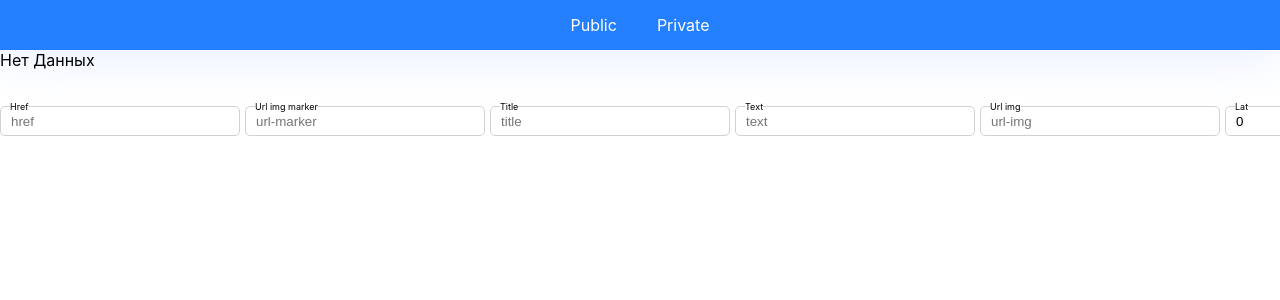
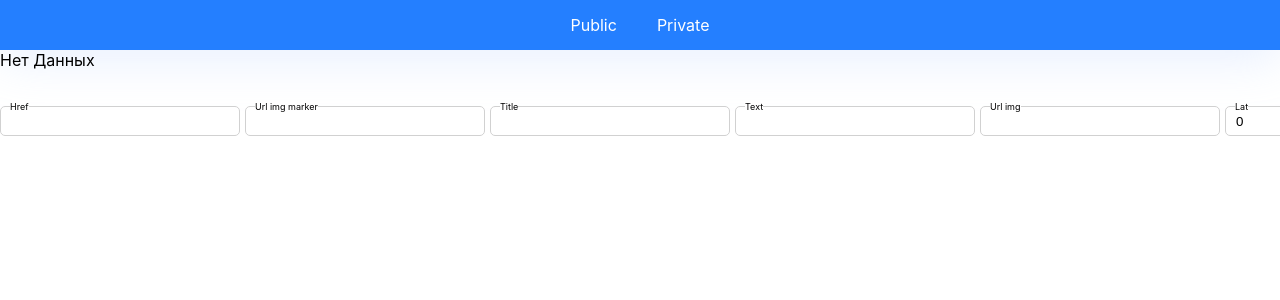
Before and after one commit to Irbis007/todo3, a React (Create React App) app: page / in a window 1280 px wide. Shown: the top 300 px of the page. Built offline with nearby package versions, Linux system fonts and the light colour scheme; no server answers.

Commit message:
simplified add new item

```diff
--- a/src/addNewItem/AddNewItem.js
+++ b/src/addNewItem/AddNewItem.js
@@ -1,201 +1,190 @@
-import { Component } from 'react'
-import {CgMathPlus} from 'react-icons/cg'
+import { Component } from "react";
+import { CgMathPlus } from "react-icons/cg";
 
-import DataList from '../listItem/DataList/DataList';
-import InputItem from '../listItem/item/Item';
+import DataList from "../listItem/DataList/DataList";
+import InputItem from "../listItem/item/Item";
 
-import './addNewItem.css'
+import "./addNewItem.css";
 
-
-class AddNewItem extends Component{
+class AddNewItem extends Component {
   constructor(props) {
     super(props);
     this.state = {
-            href: '',
-            urlMarker: '',
-            title: '',
-            text: '',
-            urlImg: '',
+      href: "",
+      urlMarker: "",
+      title: "",
+      text: "",
+      urlImg: "",
       lat: 0,
       lng: 0,
 
-            links: [
-                {url: '', name: ''}
-            ]
+      links: [{ url: "", name: "" }],
+    };
   }
-    }
-    changeValue = (e) =>{
-        this.setState({[e.target.name]: e.target.value})
-    }
-    onAddItem = (e) =>{
-        e.preventDefault()
+  changeValue = (e) => {
+    this.setState({ [e.target.name]: e.target.value });
+  };
+  onAddItem = (e) => {
+    e.preventDefault();
     this.props.onAddData({
       href: this.state.href,
       urlImgMarker: this.state.urlMarker,
 
       bangalore: {
         lat: +this.state.lat,
-                lng: +this.state.lng
+        lng: +this.state.lng,
       },
       dataPopup: {
         title: this.state.title,
         text: this.state.text,
         urlImg: this.state.urlImg,
-                links: this.state.links
-            }
-        })
+        links: this.state.links,
+      },
+    });
     this.setState({
-            href: '',
-            urlMarker: '',
-            title: '',
-            text: '',
-            urlImg: '',
+      href: "",
+      urlMarker: "",
+      title: "",
+      text: "",
+      urlImg: "",
       lat: 0,
       lng: 0,
-            links: [
-                {url: '', name: ''}
-            ]
-        })
+      links: [{ url: "", name: "" }],
+    });
+  };
+
+  createId = () => {
+    return Math.random() * (10000 - -10000) + -10000;
+  };
+
+  getData = (value, id) => {
+    if (this.state.links) {
+      this.state.links.map((item) => {
+        if (id === item.linkId) {
+          item.url = value.url;
+          item.name = value.name;
+          return item;
+        } else return item;
+      });
     }
+  };
 
-    createId = () =>{
-        return Math.random() * (10000 - -10000) + -10000;
-    }
-
-    getData = (value, id) =>{
-        if(this.state.links){
-            this.state.links.map(item =>{
-                if(id === item.linkId){
-                    item.url = value.url
-                    item.name = value.name
-                    return item
-                } else return item
-            })
-        }
-    }
-
-    onAddLinks = (e) =>{
-        e.preventDefault()
-        let newArr = this.state.links
-        let linkId = this.createId()
-        newArr.push({url: '', name: '', linkId: `${linkId}`})
-        this.setState({links: newArr})
-    }
-
-/* fsdbgnhmjgl;,hfknjbd hdjvgdjbfknglmh;,'''''' ksfn,dnt;kmehiprgbouewjsvnltnejoihprgobuelnwksm.vfnivougevwabsd */
-
-    deleteListItem = (id) =>{
-        this.setState(({links}) => {
+  onAddLinks = (e) => {
+    e.preventDefault();
+    let newArr = this.state.links;
+    let linkId = this.createId();
+    newArr.push({ url: "", name: "", linkId: `${linkId}` });
+    this.setState({ links: newArr });
+  };
+  deleteListItem = (id) => {
+    this.setState(({ links }) => {
       return {
-                links: links.filter(item => item.linkId !== id)
-            }
-        })
-    }
-
+        links: links.filter((item) => item.linkId !== id),
+      };
+    });
+  };
 
   render() {
-        const {href, urlMarker, title, text, urlImg, lat, lng, links} = this.state
+    const { href, urlMarker, title, text, urlImg, lat, lng, links } =
+      this.state;
 
+    const elem = links.map((item, i) => {
+      let deleteItem;
+      let label = false;
+      if (i < 1) {
+        label = true;
+      }
+      if (i < 1) {
+        deleteItem = false;
+      } else {
+        deleteItem = true;
+      }
+      if (!item.linkId) {
+        item.linkId = `${this.createId()}`;
+      }
+      return (
+        <DataList
+          url={item.url}
+          name={item.name}
+          key={item.linkId}
+          linkId={item.linkId}
+          getData={this.getData}
+          deleteItem={deleteItem}
+          onDelete={this.deleteListItem}
+          label={label}
+        />
+      );
+    });
 
-
-        const elem = links.map((item, i) =>{
-            let deleteItem;
-            let label =false
-            if(i< 1){
-                label = true
-            }
-            if(i < 1){
-                deleteItem = false;
-            } else {deleteItem = true}
-            if(!item.linkId){
-                item.linkId = `${this.createId()}`
-            }
-            return(
-                <DataList url={item.url} name={item.name} key={item.linkId} linkId={item.linkId} getData={this.getData} deleteItem={deleteItem} onDelete={this.deleteListItem} label={label}/>
-            )
-        })
-
-
-        return(
+    return (
       <div className="add__item">
-                <form action="" >
+        <form action="">
           <ul className="list">
-                    <li className="item">
-                        <label htmlFor="href">Href</label>
-                        <input type="text" id="href"
-                            placeholder='href'
-                            name='href'
-                            value={href}
-                            onChange={this.changeValue}
+            <InputItem
+              label="Href"
+              id="href"
+              name="href"
+              onChangeValue={this.changeValue}
+              valueProp={href}
             />
-                    </li>
-                    <li className="item">
-                        <label htmlFor="url-marker">Url img marker</label>
-                        <input type="text" id="url-marker"
-                            placeholder='url-marker'
-                            name='urlMarker'
-                            value={urlMarker}
-                            onChange={this.changeValue}
+            <InputItem
+              label="Url img marker"
+              id="url-marker"
+              name="urlMarker"
+              onChangeValue={this.changeValue}
+              valueProp={urlMarker}
             />
-                    </li>
-                    <li className="item">
-                        <label htmlFor="title">Title</label>
-                        <input type="text" id="title"
-                            placeholder='title'
-                            name='title'
-                            value={title}
-                            onChange={this.changeValue}
+            <InputItem
+              label="Title"
+              id="title"
+              name="title"
+              onChangeValue={this.changeValue}
+              valueProp={title}
             />
-                    </li>
-                    <li className="item">
-                        <label htmlFor="text">Text</label>
-                        <input type="text" id="text"
-                            placeholder='text'
-                            name='text'
-                            value={text}
-                            onChange={this.changeValue}
+            <InputItem
+              label="Text"
+              id="text"
+              name="text"
+              onChangeValue={this.changeValue}
+              valueProp={text}
             />
-                    </li>
-                    <li className="item">
-                        <label htmlFor="url-img">Url img</label>
-                        <input type="text" id="url-img"
-                            placeholder='url-img'
-                            name='urlImg'
-                            value={urlImg}
-                            onChange={this.changeValue}
+            <InputItem
+              label="Url img"
+              id="url-img"
+              name="urlImg"
+              onChangeValue={this.changeValue}
+              valueProp={urlImg}
             />
-                    </li>
-                    <li className="item">
-                        <label htmlFor="lat">Lat</label>
-                        <input type="number" id="lat"
-                            placeholder='lat'
-                            name='lat'
-                            value={lat}
-                            onChange={this.changeValue}
+            <InputItem
+              label="Lat"
+              id="lat"
+              name="lat"
+              onChangeValue={this.changeValue}
+              valueProp={lat}
+              type="number"
             />
-                    </li>
-                    <li className="item">
-                        <label htmlFor="lng">Lng</label>
-                        <input type="number" id="lng"
-                            placeholder='lng'
-                            name='lng'
-                            value={lng}
-                            onChange={this.changeValue}
+            <InputItem
+              label="Lng"
+              id="lng"
+              name="lng"
+              onChangeValue={this.changeValue}
+              valueProp={lng}
+              type="number"
             />
-                    </li>
-                    <ul className="data__list">
-                        {elem}
-                    </ul>
-                    <li className='buttons__block'>
-                        <button className='add__item-button' onClick={this.onAddItem}>Save</button>
-                        <button className="add__list-links" onClick={this.onAddLinks}><CgMathPlus/></button>
+            <ul className="data__list">{elem}</ul>
+            <li className="buttons__block">
+              <button className="add__item-button" onClick={this.onAddItem}>
+                Save
+              </button>
+              <button className="add__list-links" onClick={this.onAddLinks}>
+                <CgMathPlus />
+              </button>
             </li>
           </ul>
         </form>
       </div>
-        )
+    );
   }
 }
 
-
-export default AddNewItem
+export default AddNewItem;
```
Lines whose indentation alone changed are shown as unchanged.
